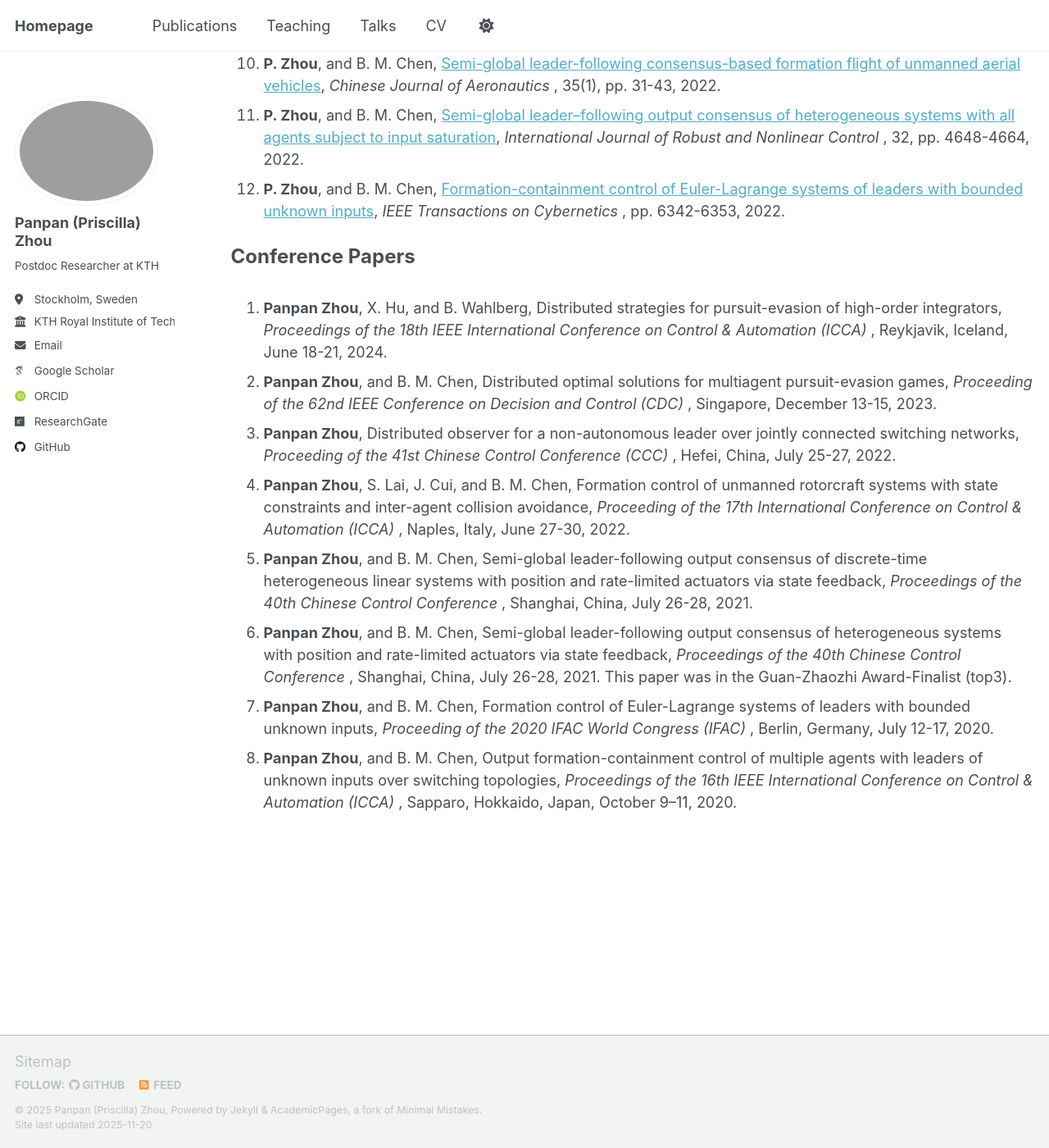
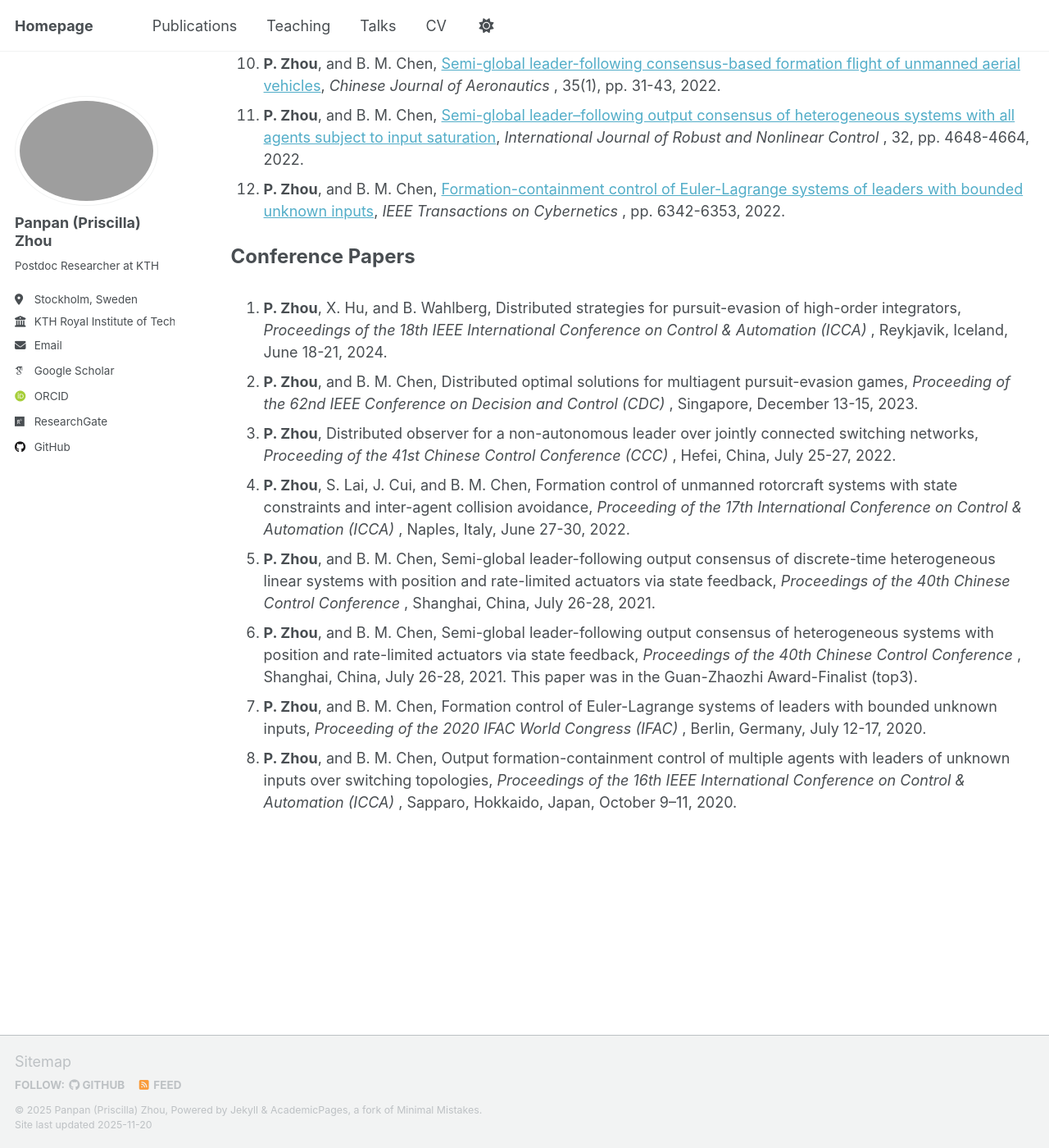
Before and after one commit to PanpanZhou11/Panpan-Zhou.github.io, a Jekyll site: the page built from _pages/publications.html, in a window 1280 px wide and 1400 px high, scrolled down 962 px. Shown: the whole window at 82% size. Built offline with Jekyll 4.4.1, drawn with Linux system fonts in a browser that asks for light colours; some web fonts are replaced; a script that is not in the unit is left out.

Commit message:
Update publications.yml

```diff
--- a/_data/publications.yml
+++ b/_data/publications.yml
@@ -108,56 +108,56 @@
 
 
 - category: "conference"
-  authors: "**Panpan Zhou**, X. Hu, and B. Wahlberg,"
+  authors: "**P. Zhou**, X. Hu, and B. Wahlberg,"
   title: "Distributed strategies for pursuit-evasion of high-order integrators"
   venue: "Proceedings of the 18th IEEE International Conference on Control & Automation (ICCA)"
   year: 2024
   note: "Reykjavik, Iceland, June 18-21, 2024"
 
 - category: "conference"
-  authors: "**Panpan Zhou**, and B. M. Chen,"
+  authors: "**P. Zhou**, and B. M. Chen,"
   title: "Distributed optimal solutions for multiagent pursuit-evasion games"
   venue: "Proceeding of the 62nd IEEE Conference on Decision and Control (CDC)"
   year: 2023
   note: "Singapore, December 13-15, 2023"
 
 - category: "conference"
-  authors: "**Panpan Zhou**, S. Lai, J. Cui, and B. M. Chen,"
+  authors: "**P. Zhou**, S. Lai, J. Cui, and B. M. Chen,"
   title: "Formation control of unmanned rotorcraft systems with state constraints and inter-agent collision avoidance"
   venue: "Proceeding of the 17th International Conference on Control & Automation (ICCA)"
   year: 2022
   note: "Naples, Italy, June 27-30, 2022"
 
 - category: "conference"
-  authors: "**Panpan Zhou**,"
+  authors: "**P. Zhou**,"
   title: "Distributed observer for a non-autonomous leader over jointly connected switching networks"
   venue: "Proceeding of the 41st Chinese Control Conference (CCC)"
   year: 2022
   note: "Hefei, China, July 25-27, 2022"
 
 - category: "conference"
-  authors: "**Panpan Zhou**, and B. M. Chen,"
+  authors: "**P. Zhou**, and B. M. Chen,"
   title: "Semi-global leader-following output consensus of heterogeneous systems with position and rate-limited actuators via state feedback"
   venue: "Proceedings of the 40th Chinese Control Conference"
   year: 2021
   note: "Shanghai, China, July 26-28, 2021. This paper was in the Guan-Zhaozhi Award-Finalist (top3)"
 
 - category: "conference"
-  authors: "**Panpan Zhou**, and B. M. Chen,"
+  authors: "**P. Zhou**, and B. M. Chen,"
   title: "Semi-global leader-following output consensus of discrete-time heterogeneous linear systems with position and rate-limited actuators via state feedback"
   venue: "Proceedings of the 40th Chinese Control Conference"
   year: 2021
   note: "Shanghai, China, July 26-28, 2021"
 
 - category: "conference"
-  authors: "**Panpan Zhou**, and B. M. Chen,"
+  authors: "**P. Zhou**, and B. M. Chen,"
   title: "Output formation-containment control of multiple agents with leaders of unknown inputs over switching topologies"
   venue: "Proceedings of the 16th IEEE International Conference on Control & Automation (ICCA)"
   year: 2020
   note: "Sapparo, Hokkaido, Japan, October 9–11, 2020"
 
 - category: "conference"
-  authors: "**Panpan Zhou**, and B. M. Chen,"
+  authors: "**P. Zhou**, and B. M. Chen,"
   title: "Formation control of Euler-Lagrange systems of leaders with bounded unknown inputs"
   venue: "Proceeding of the 2020 IFAC World Congress (IFAC)"
   year: 2020
```
